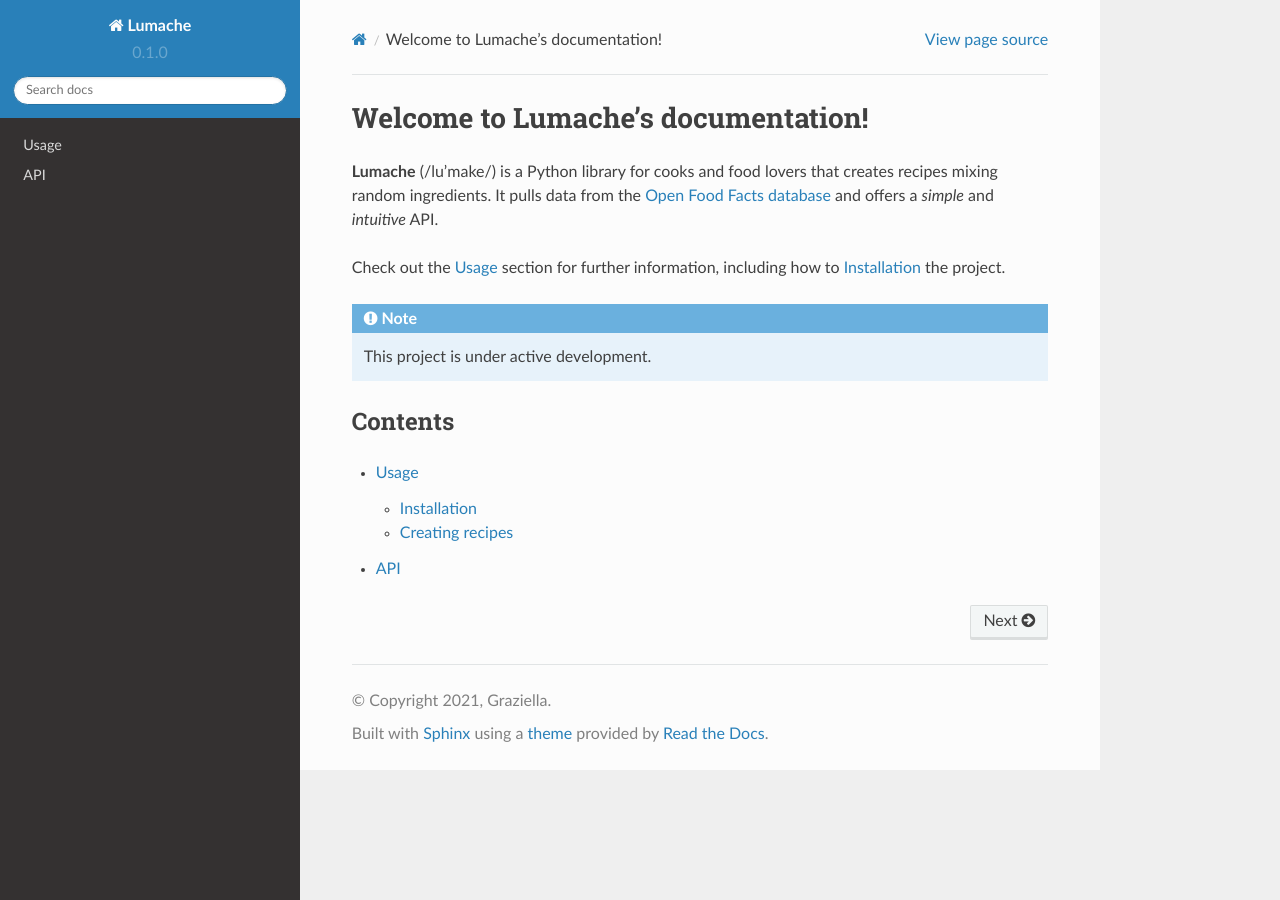
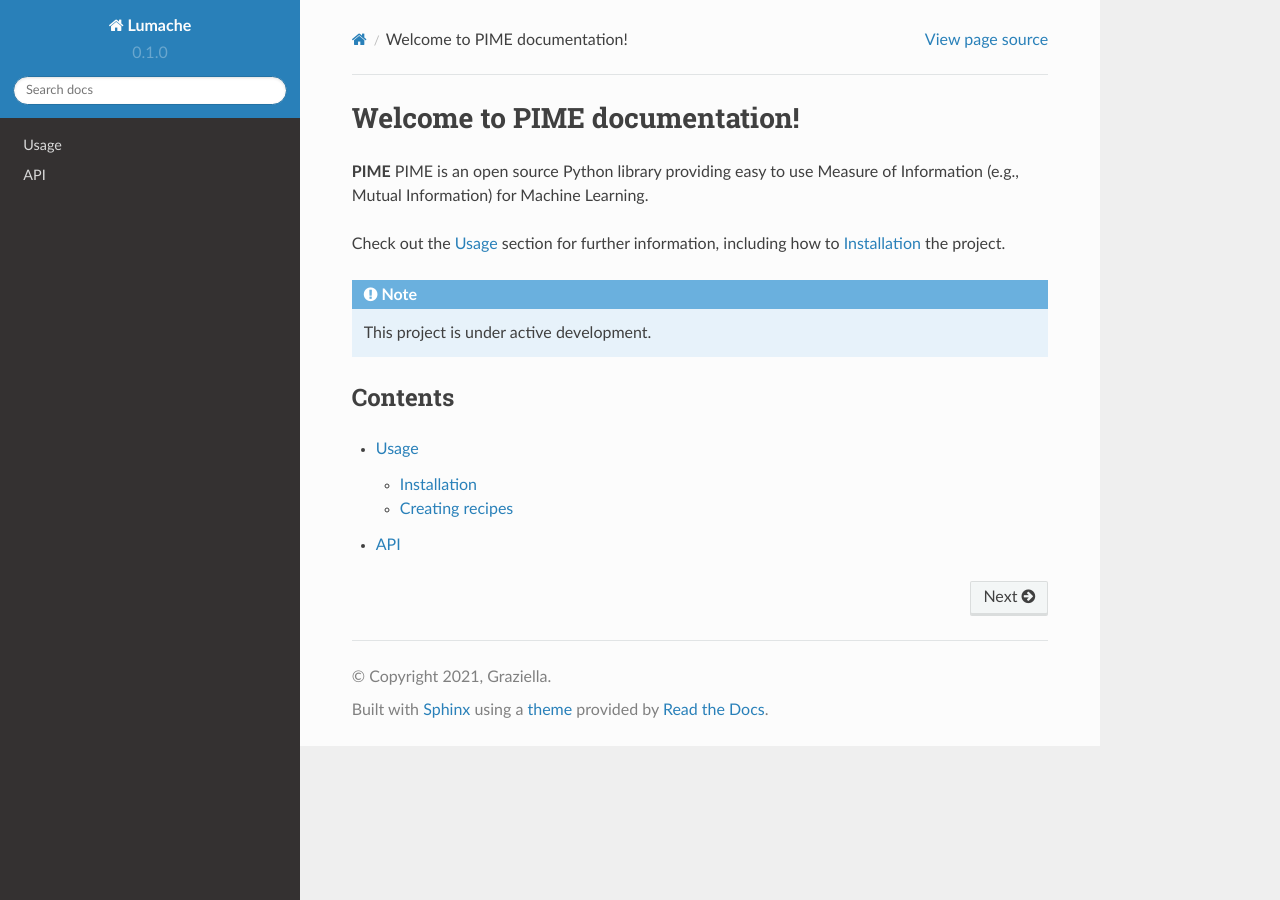
Before and after one commit to PierreColombo/PIME_old, a Sphinx documentation site: the page built from docs/source/index.rst, in a window 1280 px wide. Built offline with Sphinx 7.4.7 and the Read the Docs theme 2.0.0, drawn with Linux system fonts in a browser that asks for light colours.

Commit message:
Update index.rst

```diff
--- a/docs/source/index.rst
+++ b/docs/source/index.rst
@@ -1,10 +1,7 @@
-Welcome to Lumache's documentation!
+Welcome to PIME documentation!
 ===================================
 
-**Lumache** (/lu'make/) is a Python library for cooks and food lovers
-that creates recipes mixing random ingredients.
-It pulls data from the `Open Food Facts database <https://world.openfoodfacts.org/>`_
-and offers a *simple* and *intuitive* API.
+**PIME** PIME is an open source Python library providing easy to use Measure of Information (e.g., Mutual Information) for Machine Learning.
 
 Check out the :doc:`usage` section for further information, including
 how to :ref:`installation` the project.
```
